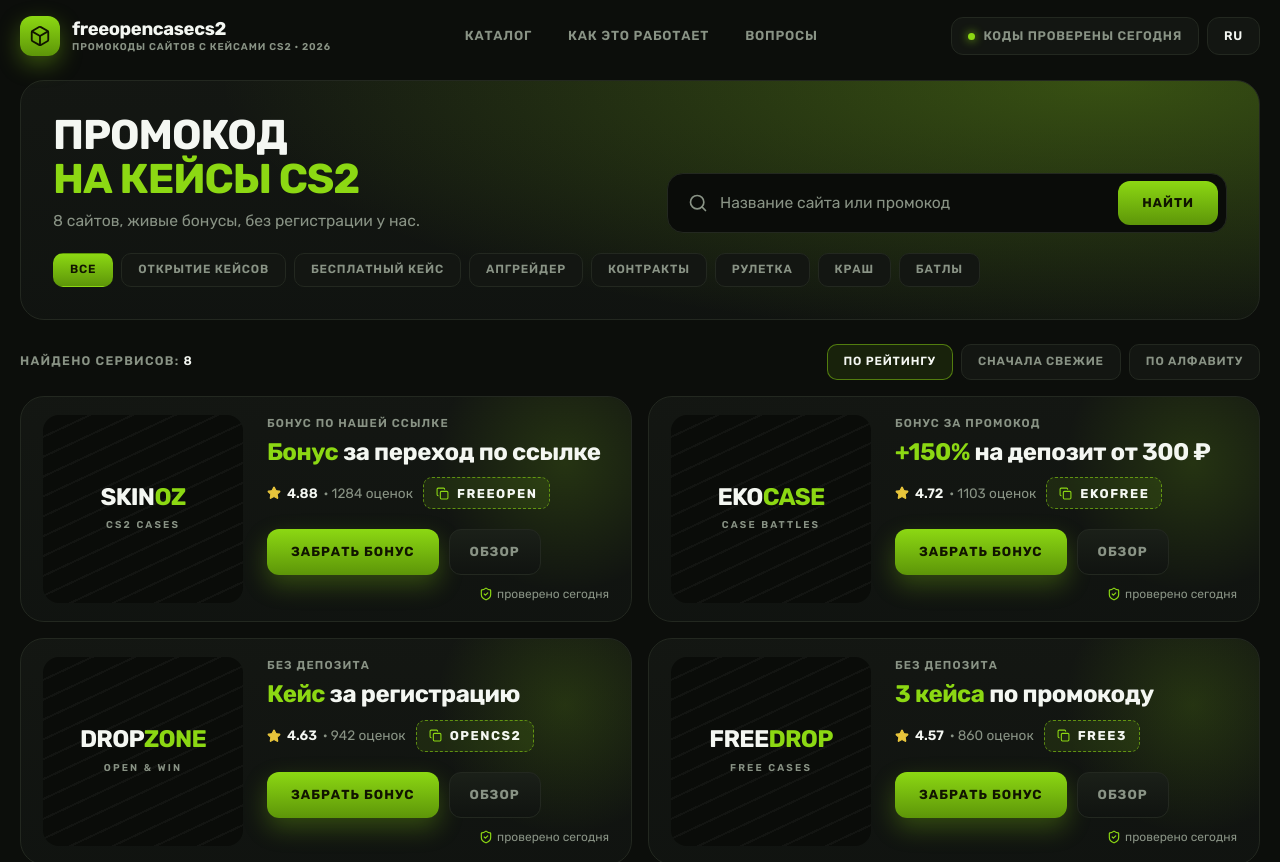
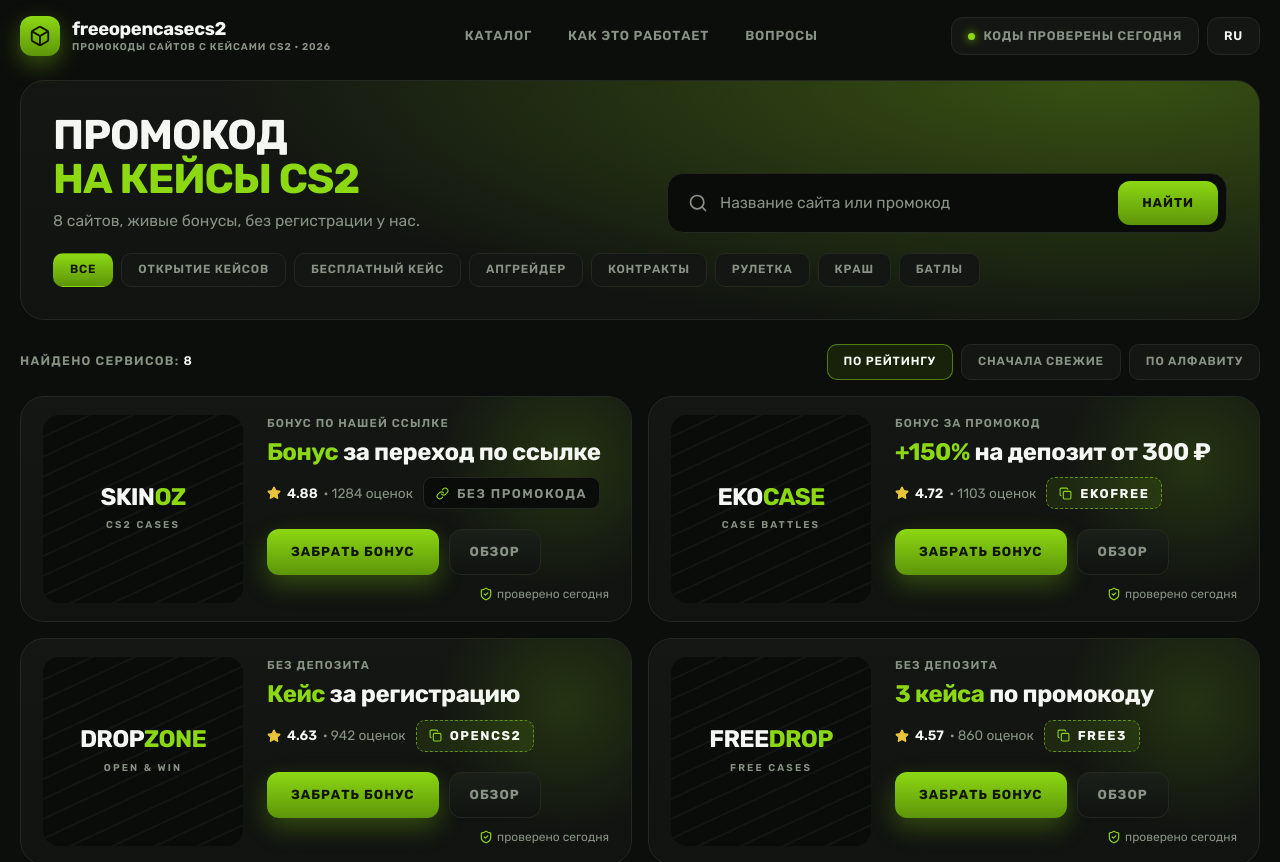
Before and after one commit to maodeceiver/referral-link-site, a React (Vite) app: page / in a window 1280 px wide. Shown: the top 862 px of the page. Built offline with nearby package versions, Linux system fonts and the light colour scheme.

Commit message:
[FIX] Удалил промокод Skinoz

```diff
--- a/src/components/Catalog.tsx
+++ b/src/components/Catalog.tsx
@@ -156,9 +156,15 @@ const Catalog = () => {
                     <Icon name="Star" size={16} className="fill-gold text-gold" />
                     {review.rating.toFixed(2)}
                   </span>
+                  {review.promo ? (
                     <span className="flex h-8 items-center rounded-[9px] border border-dashed border-primary/60 bg-primary/10 px-3 text-sm font-bold uppercase tracking-[0.12em]">
                       {review.promo}
                     </span>
+                  ) : (
+                    <span className="flex h-8 items-center rounded-[9px] border border-border bg-well px-3 text-sm font-semibold uppercase tracking-[0.12em] text-muted-foreground">
+                      без промокода
+                    </span>
+                  )}
                 </div>
 
                 <p className="text-[1.05rem]">
@@ -191,6 +197,7 @@ const Catalog = () => {
                 </div>
 
                 <div className="flex flex-wrap gap-2 pt-1">
+                  {review.promo && (
                     <button
                       type="button"
                       onClick={() => handleCopy(review)}
@@ -198,6 +205,7 @@ const Catalog = () => {
                     >
                       Копировать код
                     </button>
+                  )}
                   <a
                     href={review.url}
                     target="_blank"
--- a/src/components/SiteCard.tsx
+++ b/src/components/SiteCard.tsx
@@ -59,6 +59,7 @@ const SiteCard = ({ site, index, copied, onCopy, onReview }: SiteCardProps) => {
                 · {site.reviews} оценок
               </span>
             </span>
+            {site.promo ? (
               <button
                 type="button"
                 onClick={() => onCopy(site)}
@@ -68,6 +69,12 @@ const SiteCard = ({ site, index, copied, onCopy, onReview }: SiteCardProps) => {
                 <Icon name={copied ? 'Check' : 'Copy'} size={13} className="text-primary" />
                 {copied ? 'Скопировано' : site.promo}
               </button>
+            ) : (
+              <span className="flex h-8 items-center gap-2 rounded-[9px] border border-border bg-well px-3 text-[0.8rem] font-semibold uppercase tracking-[0.12em] text-muted-foreground">
+                <Icon name="Link" size={13} className="text-primary" />
+                без промокода
+              </span>
+            )}
           </div>
         </div>
 
--- a/src/data/sites.ts
+++ b/src/data/sites.ts
@@ -57,7 +57,7 @@ export const sites: Site[] = [
     kind: 'Бонус по нашей ссылке',
     bonusHighlight: 'Бонус',
     bonusRest: 'за переход по ссылке',
-    promo: 'FREEOPEN',
+    promo: '',
     rating: 4.88,
     reviews: 1284,
     categories: ['cases', 'upgrade', 'battles'],
```
Lines whose indentation alone changed are shown as unchanged.
